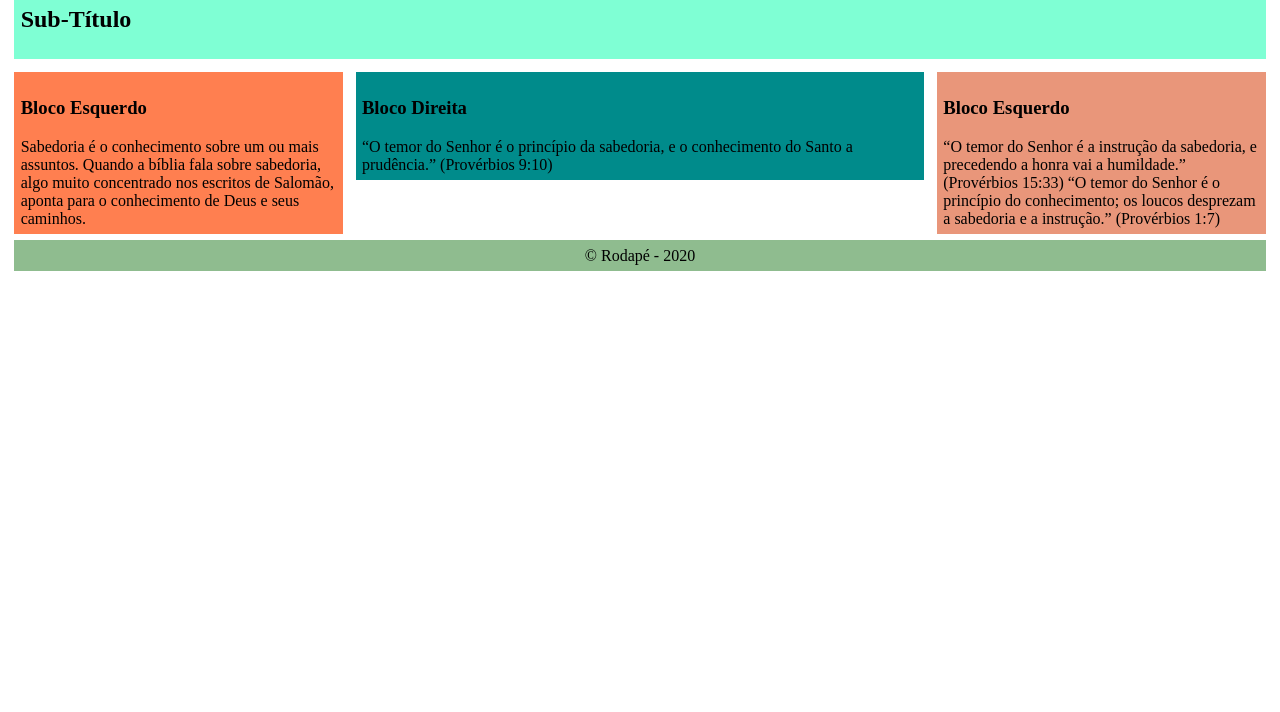
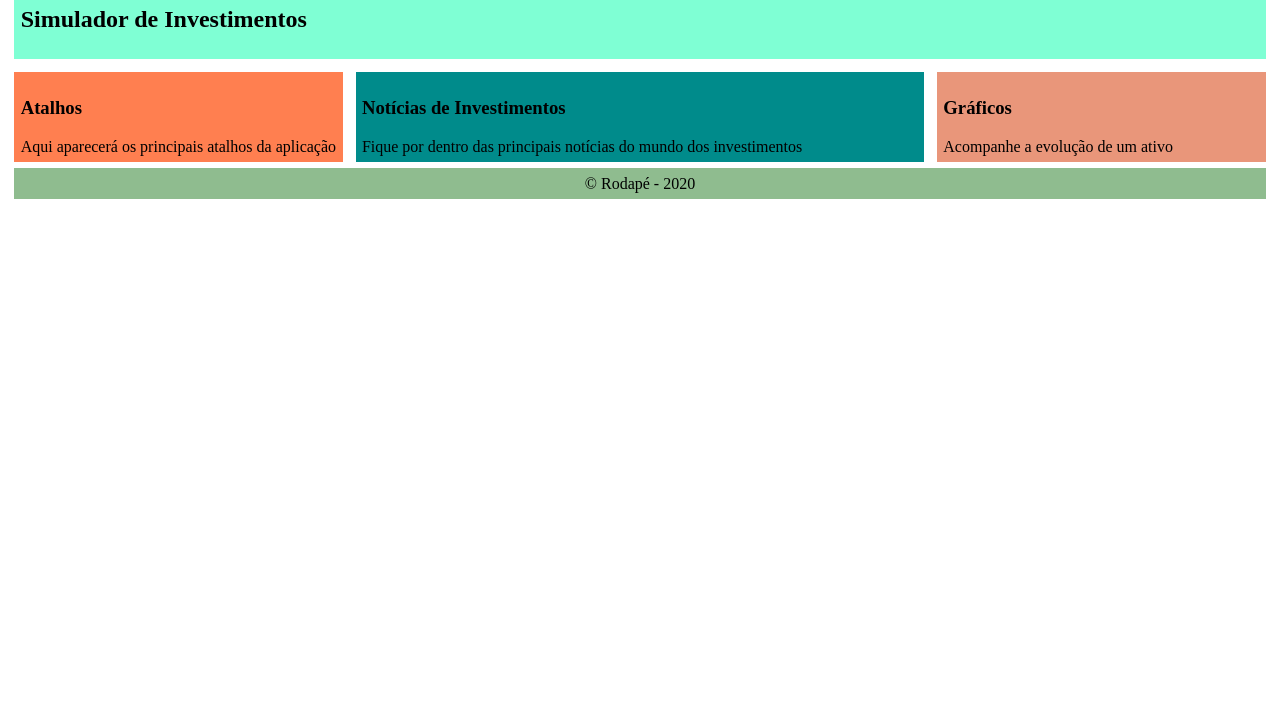
Before and after one commit to fredericolucio/first-web-app, a plain HTML site: page index.html in a window 1280 px wide. Shown: the part 88-800 px from the top of the page. Drawn offline with Linux system fonts and the light colour scheme.

Commit message:
primeiras alterações de layout inicial

```diff
--- a/index.html
+++ b/index.html
@@ -7,28 +7,22 @@
     <link rel="stylesheet" href="configA.css" type="text/css"/>
 </head>
 <body>
-    <div id="a"><h1>Título</h1><h2>Sub-Título</h2></div>
+    <div id="a"><h1>Market Simulator</h1><h2>Simulador de Investimentos</h2></div>
     <div id="b">
-        <h3>Bloco Esquerdo</h3>
-        Sabedoria é o conhecimento sobre um ou mais assuntos.
-        Quando a bíblia fala sobre sabedoria, algo muito concentrado
-        nos escritos de Salomão, aponta para o conhecimento de Deus e
-        seus caminhos.
+        <h3>Atalhos</h3>
+        Aqui aparecerá os principais atalhos da aplicação
     </div>
 
     <div id="c">
-        <h3>Bloco Direita</h3>
-        “O temor do Senhor é o princípio da sabedoria, e o conhecimento
-        do Santo a prudência.” (Provérbios 9:10)
+        <h3>Notícias de Investimentos</h3>
+        Fique por dentro das principais notícias do mundo dos investimentos
     </div>
 
     <div id="d">
-        <h3>Bloco Esquerdo</h3>
-        “O temor do Senhor é a instrução da sabedoria, e precedendo a honra
-        vai a humildade.” (Provérbios 15:33)
+        <h3>Gráficos</h3>
+        Acompanhe a evolução de um ativo
 
-        “O temor do Senhor é o princípio do conhecimento; os loucos desprezam a
-        sabedoria e a instrução.” (Provérbios 1:7)
+
     </div>
 
     <div id="e">&copy; Rodapé - 2020</div>
```
